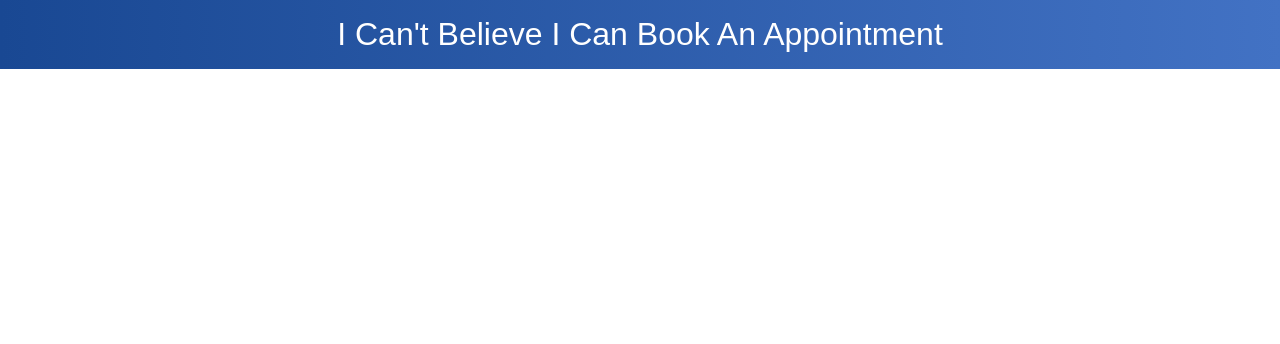
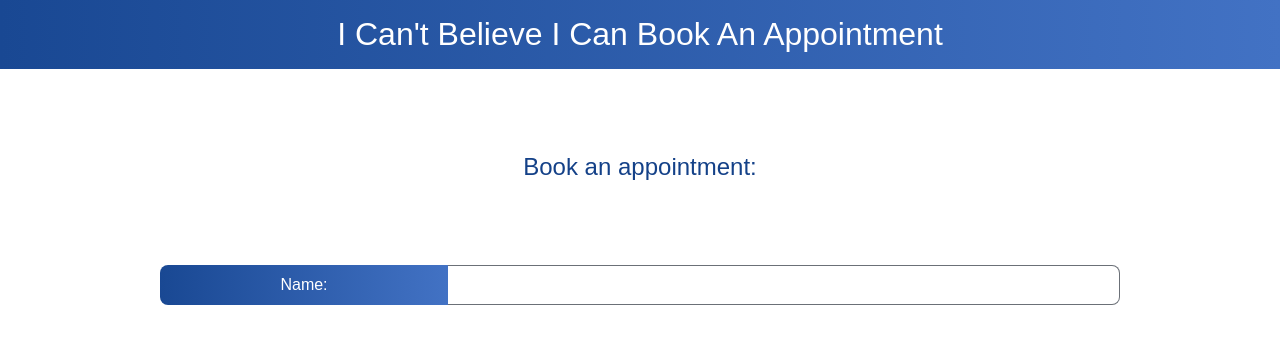
Before and after one commit to iO-Academy/23-mar-icantbelieveicanbookanappointment, a JavaScript app: page /appointments in a window 1280 px wide. Shown: the top 344 px of the page. Built offline with nearby package versions, Linux system fonts and the light colour scheme; the HTML template or start-up script is replaced by a standard one.

Commit message:
Creating input-label component and styling

```diff
--- /dev/null
+++ b/src/components/Input/_input.scss
@@ -0,0 +1,25 @@
+.input-container {
+  width: 75%;
+  display: grid;
+  grid-template-columns: 30% 70%;
+
+  label {
+    padding: 0.7rem;
+    text-align: center;
+    color: #FFFFFF;
+    font-size: 1rem;
+    background: #797f88;
+    border-radius: 0.5rem 0rem 0rem 0.5rem;
+    background: linear-gradient(to right, #194893 0%, #4272c4 100%);
+  }
+
+  .input-text {
+    padding-left: 0.5rem;
+    border: solid #6b7077;
+    border-width: 0.1rem 0.1rem 0.1rem 0;
+    border-radius: 0rem 0.5rem 0.5rem 0;
+    font-size: 1rem;
+    color: #194893;
+    text-decoration: none;
+  }
+}
--- /dev/null
+++ b/src/components/Input/index.js
@@ -0,0 +1,16 @@
+import './_input.scss';
+
+const Input = ({inputLabel}) => {
+
+  return (
+    <div className="input-container">
+      <label>
+        {inputLabel}
+      </label>
+      {/* if input is reason add spellcheck = true */}
+      <input type="text" className="input-text" spellCheck="false"/>
+    </div>
+  )
+}
+
+export default Input
--- a/src/css/styles.css
+++ b/src/css/styles.css
@@ -1,5 +1,11 @@
 h1 {
   background-color: aquamarine;
+}
+
+.input-container {
+  width: 75%;
+  display: grid;
+  grid-template-columns: 30% 70%;
 }
 
 .homepage-content {
@@ -7,6 +13,18 @@ h1 {
   flex-direction: column;
   justify-content: center;
 }
+.appointments-container {
+  display: flex;
+  flex-direction: column;
+  justify-content: center;
+}
+.appointments-container h2 {
+  width: 75%;
+  color: #144188;
+  font-weight: normal;
+  text-align: center;
+}
+
 body {
   margin: 0;
   font-family: sans-serif;
--- /dev/null
+++ b/src/pages/appointments/_appointments.scss
@@ -0,0 +1,14 @@
+.appointments-container {
+  padding-top: 4rem;
+  display: flex;
+  flex-direction: column;
+  align-items: center;
+  gap: 4rem;
+
+  h2 {
+    width: 75%;
+    color: #144188;
+    font-weight: normal;
+    text-align: center;
+  }
+}
--- a/src/pages/appointments/index.js
+++ b/src/pages/appointments/index.js
@@ -1,8 +1,15 @@
+import Input from "../../components/Input"
+import './_appointments.scss'
+
 const Appointments = () => {
 
+  const label = "Name:"
+
   return (
-    <>
-    </>
+    <div className="appointments-container">
+      <h2>Book an appointment:</h2>
+      <Input inputLabel={label}/>
+    </div>
   )
 }
 
--- a/src/scss/styles.scss
+++ b/src/scss/styles.scss
@@ -1,5 +1,7 @@
 @import '../components/header/_header';
+@import '../components/input/_input';
 @import '../pages/homepage/_homepage';
+@import '../pages/appointments/_appointments';
 
 body {
   margin: 0;
```
Also changed, not shown: src/components/InputDate/index.js (added, +15 -0 lines), src/components/InputDate/label.scss (added), 1 other file (tests, documents, lock files or other folders).
